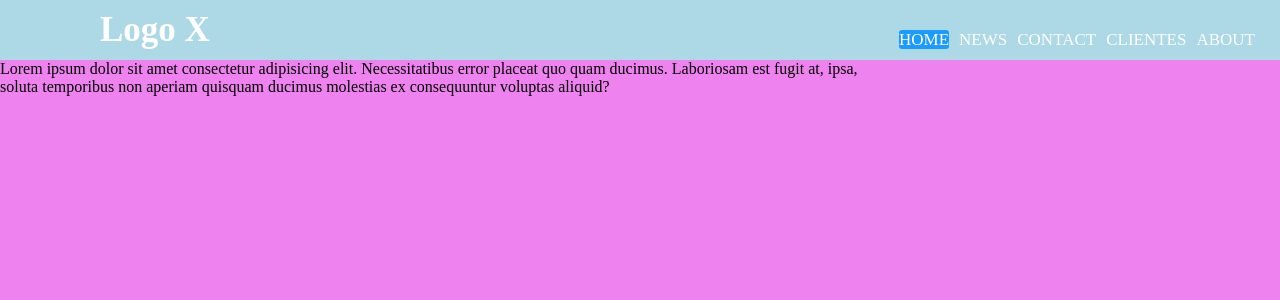
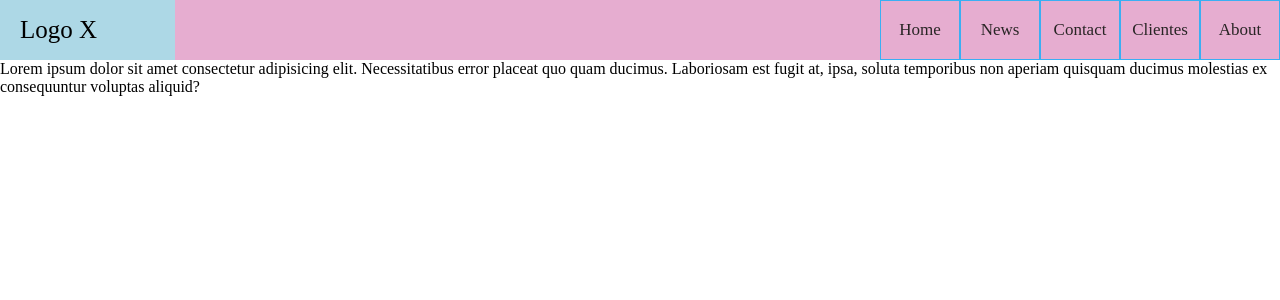
Before and after one commit to mondo84/Demo20, an Angular app: page /home in a window 1280 px wide. Shown: the top 300 px of the page. Built offline with nearby package versions, Linux system fonts and the light colour scheme.

Commit message:
estilo navbar con flexbox

```diff
--- a/src/app/home/home.component.css
+++ b/src/app/home/home.component.css
@@ -1,86 +1,64 @@
 * {
   box-sizing: border-box;
+  margin: 0;
+  padding: 0;
+  list-style: none;
+  text-decoration: none;
 }
 
 nav {
+  display: flex;
+  justify-content: space-between;
+  align-items: center;
   background-color: lightblue;
   height: 60px;
   width: 100%;
 }
 
-nav ul {
-  list-style: none;
-  margin: 0;
-  padding: 0;
-}
+.logo { padding-left: 20px; font-size: 25px; }
 
-label.logo {
-  color: white;
-  font-size: 35px;
-  line-height: 60px;
-  padding: 0 100px;
-  font-weight: bold;
-}
+#check, .checkbtn { display: none; }
 
 nav ul {
-  float: right;
-  margin-right: 20px;
+  background-color: rgb(230, 173, 208);
+  flex-grow: .9;
+  display: flex;
+  flex-direction: row;
+  justify-content: flex-end;
+  align-items: center;
+  height: 100%;
 }
 
 nav ul li {
-  display: inline-block;
-  line-height: 80px;
-  margin: 0 5px;
+  border: 1px rgb(58, 175, 243) solid;
+  width: 80px;
+  height: 100%;
+
+  display: flex;
+  justify-content: center;
+  align-items: center;
 }
 
-nav ul li a {
-  color: white;
-  text-decoration: none;
-  font-size: 17px;
-  border-radius: 3px;
-  text-transform: uppercase;
-}
+nav ul li a { font-size: 17px; color: rgb(41, 37, 37); }
 
-a.active, a:hover {
-  background-color: #1b9bff;
-  transition: .5s;
-}
+nav ul li a:hover {  background-color: #1b9bff; transition: .9s ease; }
 
-.checkbtn {
-  font-size: 30px;
-  color: white;
-  float: right;
-  line-height: 70px;
-  margin-right: 40px;
-  cursor: pointer;
-  display: none;
-}
-
-#check {
-  display: none;
-}
+/* Mover a la derecha el boton del menu y el logo a la izquierda */
+.checkbtn { font-size: 20px; color: white; cursor: pointer; }
 
 @media screen and (max-width: 953px) {
-  label.logo {
-    font-size: 30px;
-    padding-left: 50px;
-  }
+  .checkbtn { display: block; order: 2; padding-right: 10px; }
+  label.logo { padding-left: 10px; font-size: 18px; order: 1; }
 
-  nav ul li a {
-    font-size: 16px;
-  }
-}
+  nav ul {
+    background-color: #5b789481;
+    position: fixed;
+    flex-direction: column;
+    justify-content: flex-start;
+    align-items: flex-start;
+    width: 100%;
+    min-height: 100vh;
 
-@media screen and (max-width: 858px) {
-  .checkbtn {
-    display: block;
-  }
-
-  ul {
-    position: fixed;
-    width: 100%;
-    height: 100vh;
-    background: #5b789481;
     top: 60px;
     left: -100%;
     text-align: center;
@@ -88,28 +66,19 @@ a.active, a:hover {
   }
 
   nav ul li {
-    display: block;
-    margin: 50px 0;
-    line-height: 30px;
+    border: 1px rgb(164, 220, 253) solid;
+    width: 100%;
+    height: 80px;
   }
 
-  nav ul li a {
-    font-size: 20px;
-  }
+  nav ul li a { font-size: 14px; }
+  #check:checked ~ ul { left: 0; }
+}
 
-  nav ul li a:hover,a.active {
-    background: none;
-    color: #0082e6;
-  }
-
-  #check:checked ~ ul {
-    left: 0;
-  }
-}
 
 section {
   /* background: url(bg1.jpg) no-repeat; */
-  background-color: violet;
+  /* background-color: violet; */
   background-size: cover;
   min-height: calc(100vh - 60px);
 }
--- a/src/app/home/home.component.html
+++ b/src/app/home/home.component.html
@@ -4,7 +4,7 @@
     <input type="checkbox" name="" id="check">
     <label for="check" class="checkbtn" >Menu</label>
 
-    <label for="" class="logo">Logo X</label>
+    <label class="logo">Logo X</label>
     <ul>
       <li><a class="active" href="#">Home</a></li>
       <li><a href="#">News</a></li>
```
